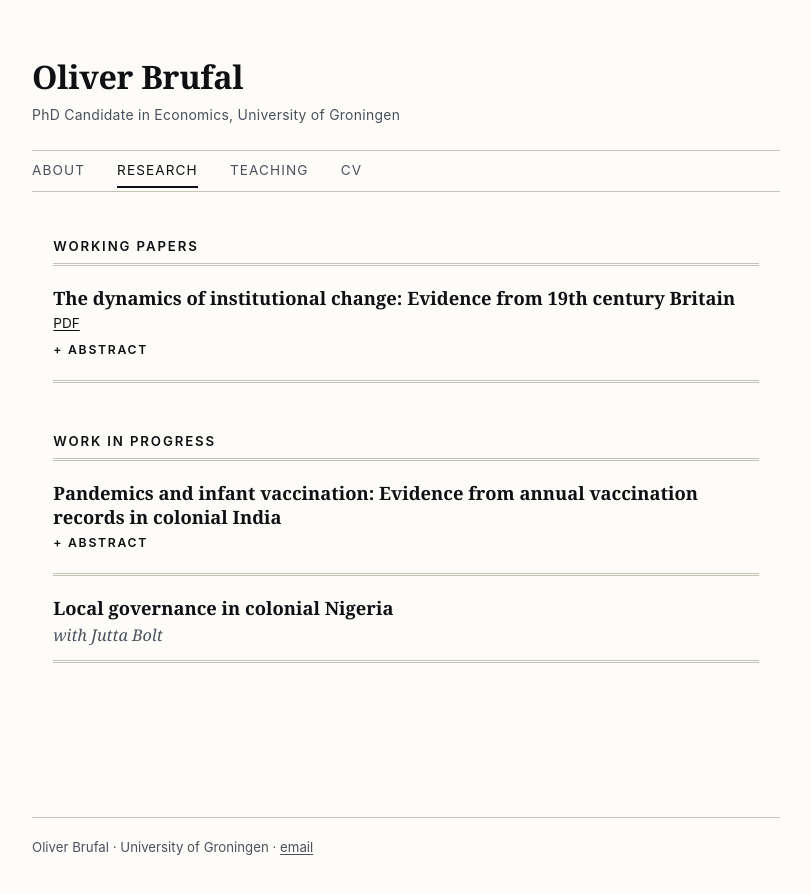
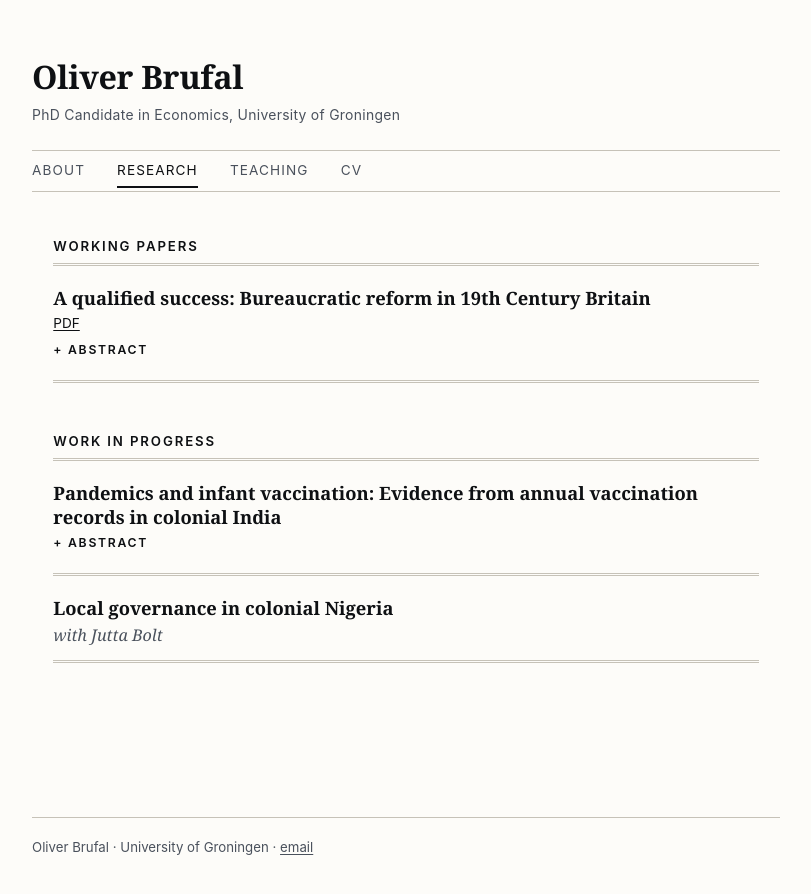
Before and after one commit to brufalo/brufalo.github.io, a Jekyll site: the page built from research.html, in a window 1280 px wide. Shown: the top 894 px of the page, without its empty margins (234-1045 px from the left). Built offline with Jekyll 4.4.1, drawn with Linux system fonts in a browser that asks for light colours; some of the changed lines change nothing that is shown.

Commit message:
Update research.html

```diff
--- a/research.html
+++ b/research.html
@@ -9,23 +9,22 @@
 <h2 class="section">Working papers</h2>
 
 <article class="paper">
-  <h3 class="paper-title">The dynamics of institutional change: Evidence from
-  19th century Britain</h3>
+  <h3 class="paper-title">A qualified success: Bureaucratic reform in 19th Century Britain</h3>
   <p class="paper-links"><a href="{{ '/assets/OIC_draft_June26.pdf' | relative_url }}" target="_blank" rel="noopener">PDF</a></p>
   <details>
     <summary>Abstract</summary>
-    <p class="abstract">How do institutional reforms work at a micro-level? I
-    collected and digitised individual-level data on thousands of entrants to
-    the British Civil Service from 1864&ndash;1875. I study an 1870 reform that
-    forced exam-based hiring on a large part of, but not all, the public sector.
-    Patronage use declined among treated organisations but remained an important
-    hiring procedure. I consider the extent of compliance both across- and
-    within-organisations. The degree of compliance was determined by the
-    organisations&rsquo; perception of examinations as a measure of future skill
-    in the role. Organisations with more routine labour functions adopted
-    examinations, those without did not. Political bargaining power appears to
-    be pivotal in allowing non-routine organisations to evade legislation due to
-    the presence of grey areas in the original reform.</p>
+    <p class="abstract">How do bureaucratic reforms in history work at a micro-level? I collected and digitised
+      individual-level data on thousands of entrants to the British Civil Service from 1864-1875.
+      I study an 1870 reform that forced exam-based hiring on a large part of, but not all, the public sector.
+      I find no evidence that there was growing demand from MP's for reform. I find clear hiring implications,
+      patronage use declined among treated organisations sharply. There is however no evidence that entrants
+      were less connected to the political and economic elite, consistent with an increased prioritisation of skill
+      but not a changing of the class with access to apply. Examining why compliance was imperfect, I find evidence consistent
+      with a monitoring hypothesis: where labour was felt to be easily monitored there was a clear shift in hiring. Where output
+      was more difficult to observe, or confidentiality required, patronage remained relied on, even in reformed departments.
+      The perceived need for candidates possessing \emph{the right stuff} in certain aspects of the bureaucracy can help to
+      explain the prolonged persistence of patronage in modern history.
+</p>
   </details>
 </article>
 
```
